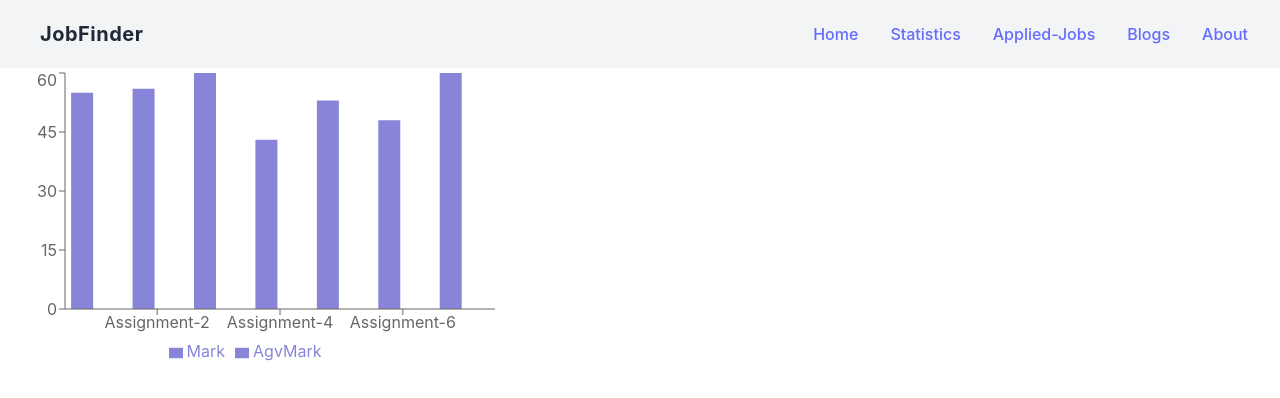
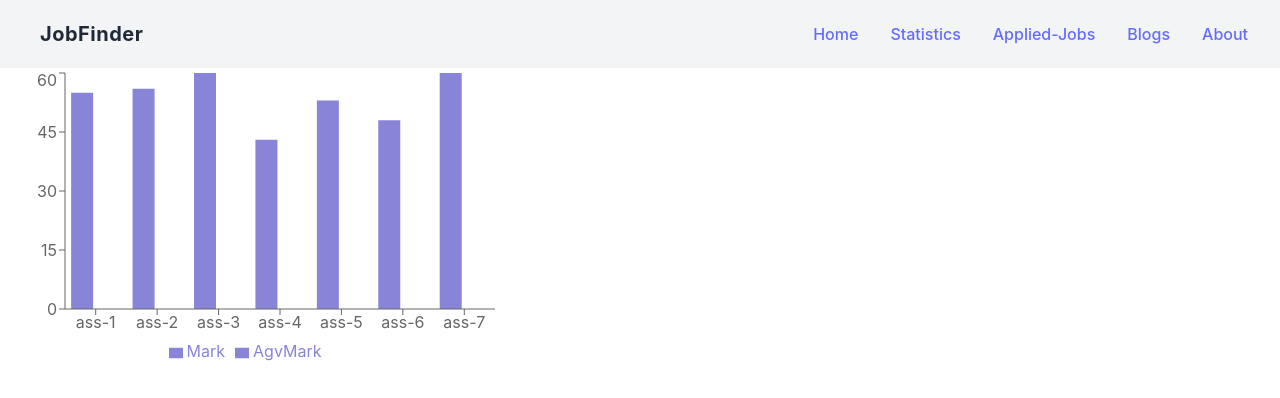
Before and after one commit to NaimunNahar14/Career-Hub, a React (Vite) app: page /statistics in a window 1280 px wide. Shown: the top 398 px of the page. Built offline with nearby package versions, Linux system fonts and the light colour scheme.

Commit message:
added error page

```diff
--- /dev/null
+++ b/src/components/ErrorPage.jsx
@@ -0,0 +1,53 @@
+import React from 'react'
+import { Link, useRouteError } from 'react-router-dom'
+
+const ErrorPage = () => {
+  const { error, status } = useRouteError()
+  return (
+    <section className='flex items-center h-screen p-16 bg-gray-100 text-gray-900'>
+      <div className='container flex flex-col items-center justify-center px-5 mx-auto my-8'>
+        <svg
+          xmlns='http://www.w3.org/2000/svg'
+          viewBox='0 0 512 512'
+          className='w-40 h-40 text-gray-600'
+        >
+          <path
+            fill='currentColor'
+            d='M256,16C123.452,16,16,123.452,16,256S123.452,496,256,496,496,388.548,496,256,388.548,16,256,16ZM403.078,403.078a207.253,207.253,0,1,1,44.589-66.125A207.332,207.332,0,0,1,403.078,403.078Z'
+          ></path>
+          <rect
+            width='176'
+            height='32'
+            x='168'
+            y='320'
+            fill='currentColor'
+          ></rect>
+          <polygon
+            fill='currentColor'
+            points='210.63 228.042 186.588 206.671 207.958 182.63 184.042 161.37 162.671 185.412 138.63 164.042 117.37 187.958 141.412 209.329 120.042 233.37 143.958 254.63 165.329 230.588 189.37 251.958 210.63 228.042'
+          ></polygon>
+          <polygon
+            fill='currentColor'
+            points='383.958 182.63 360.042 161.37 338.671 185.412 314.63 164.042 293.37 187.958 317.412 209.329 296.042 233.37 319.958 254.63 341.329 230.588 365.37 251.958 386.63 228.042 362.588 206.671 383.958 182.63'
+          ></polygon>
+        </svg>
+        <div className='max-w-md text-center'>
+          <h2 className='mb-8 font-extrabold text-9xl text-gray-600'>
+            <span className='sr-only'>Error</span> {status || 404}
+          </h2>
+          <p className='text-2xl font-semibold md:text-3xl mb-8'>
+            {error?.message}
+          </p>
+          <Link
+            to='/'
+            className='px-8 py-3 font-semibold rounded bg-cyan-200 text-gray-900'
+          >
+            Back to homepage
+          </Link>
+        </div>
+      </div>
+    </section>
+  )
+}
+
+export default ErrorPage;
--- a/src/components/Statistics/Statistics.jsx
+++ b/src/components/Statistics/Statistics.jsx
@@ -5,38 +5,38 @@
 const Statistics = () => {
     const data = [
         {
-          name: 'Assignment-1',
+          name:'ass-1',
           Mark:55,
           AvgMark: 60,
         },
         {
-            name: 'Assignment-2',
+            name: 'ass-2',
           Mark:56,
           AvgMark: 60,
 
         },
         {
-            name: 'Assignment-3',
+            name: 'ass-3',
             Mark:60,
             AvgMark: 60,
         },
         {
-            name: 'Assignment-4',
+            name: 'ass-4',
             Mark:43,
             AvgMark: 60,
         },
         {
-            name: 'Assignment-5',
+            name: 'ass-5',
             Mark:53,
             AvgMark: 60,
         },
         {
-            name: 'Assignment-6',
+            name: 'ass-6',
             Mark:48,
             AvgMark: 60,
         },
         {
-            name: 'Assignment-7',
+            name: 'ass-7',
             Mark:60,
             AvgMark: 60,
         },
--- a/src/main.jsx
+++ b/src/main.jsx
@@ -14,12 +14,14 @@
 import Statistics from './components/Statistics/Statistics';
 import AboutUs from './components/AboutUs/AboutUs';
 import JobDetail from './components/JobDetail';
+import ErrorPage from './components/ErrorPage';
 
 
 const router = createBrowserRouter([
   {
     path:"/",
     element: <Main></Main>,
+    errorElement: <ErrorPage></ErrorPage>,
     children: [
       {
         path:'/',
@@ -43,11 +45,8 @@
       {
         path:'/statistics',
         element: <Statistics></Statistics>
-      },
-      {
-       path: '/about',
-       element:<AboutUs></AboutUs>
       }
+
     ]
   },
 ]);
```
